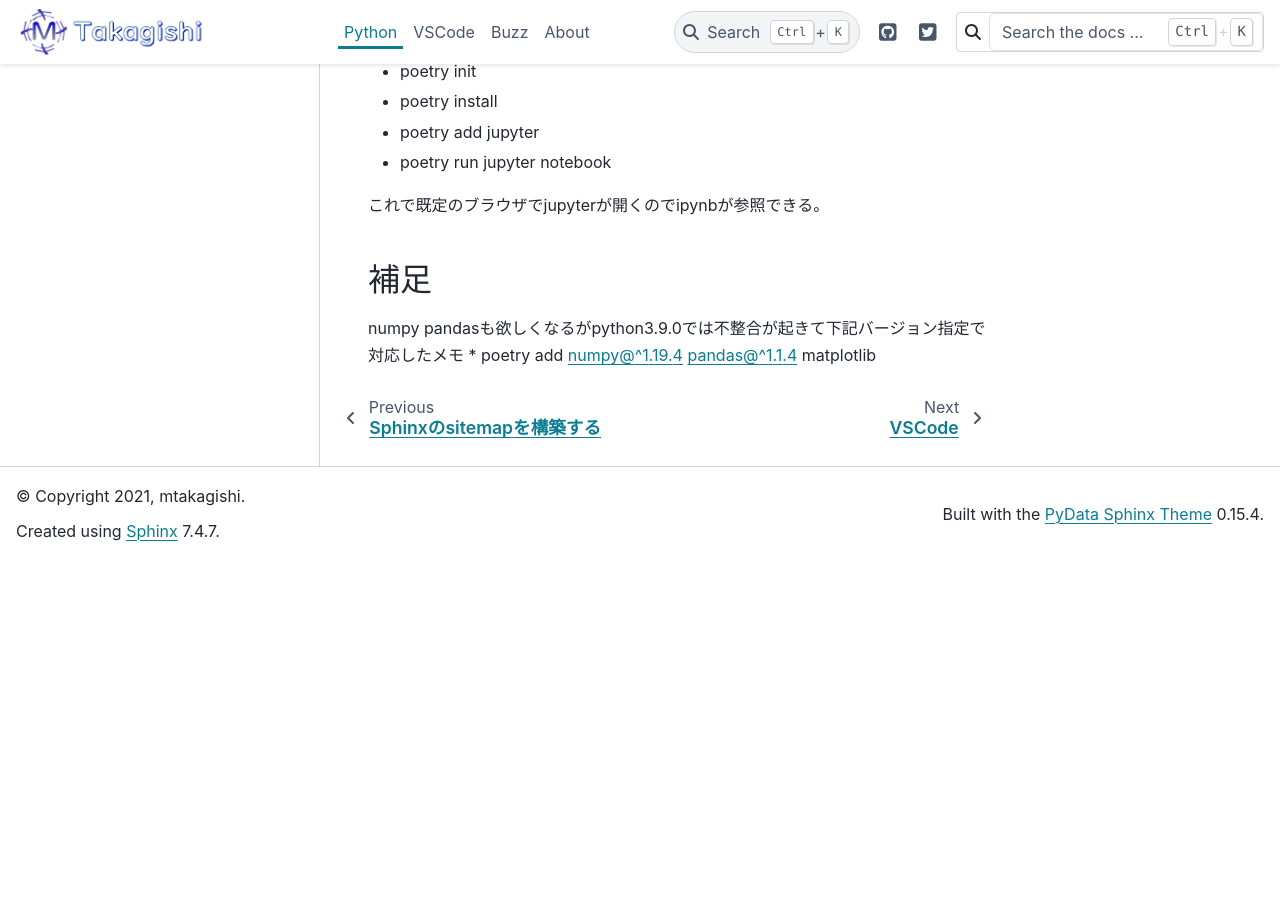
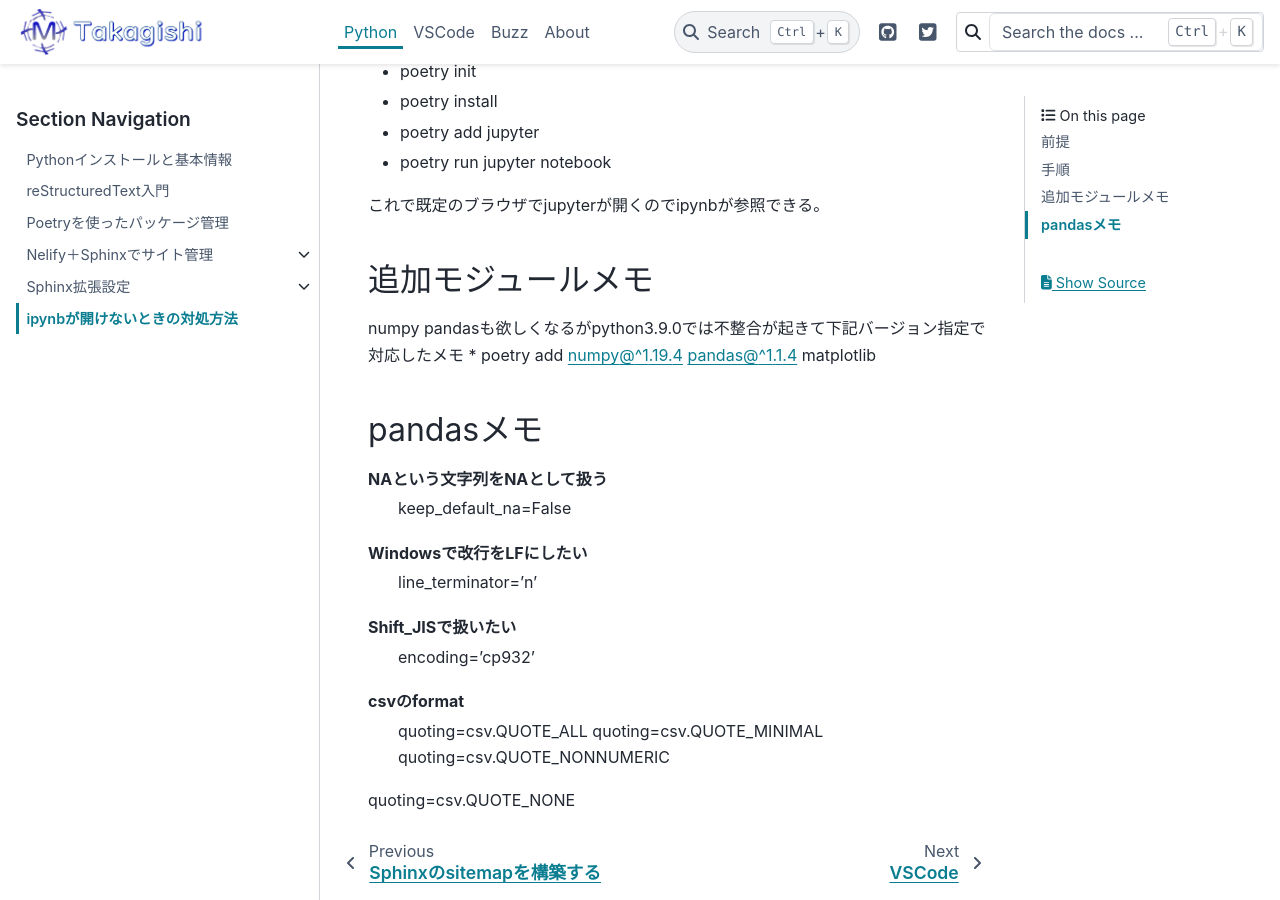
Before and after one commit to mtakagishi/mtakagishi, a Sphinx documentation site: the page built from docs/python/ipynb.rst, in a window 1280 px wide and 900 px high, scrolled down 657 px. Built offline with Sphinx 7.4.7 and the PyData theme 0.15.4, drawn with Linux system fonts in a browser that asks for light colours; before the commit the page ends 1217 px from its top, so only the background shows below that.

Commit message:
memo追記

```diff
--- a/docs/python/ipynb.rst
+++ b/docs/python/ipynb.rst
@@ -26,10 +26,23 @@
 
 これで既定のブラウザでjupyterが開くのでipynbが参照できる。
 
-補足
-================
+追加モジュールメモ
+==========================
 numpy pandasも欲しくなるがpython3.9.0では不整合が起きて下記バージョン指定で対応したメモ
 * poetry add numpy@^1.19.4 pandas@^1.1.4 matplotlib
 
+pandasメモ
+====================
+NAという文字列をNAとして扱う
+  keep_default_na=False
+Windowsで改行をLFにしたい
+  line_terminator='\n'
+Shift_JISで扱いたい
+  encoding='cp932'
+csvのformat
+  quoting=csv.QUOTE_ALL
+  quoting=csv.QUOTE_MINIMAL
+  quoting=csv.QUOTE_NONNUMERIC
+quoting=csv.QUOTE_NONE
 
 .. |date| date::
```
Also changed, not shown: other parts of docs/python/ipynb.rst (+1 -1 lines).
